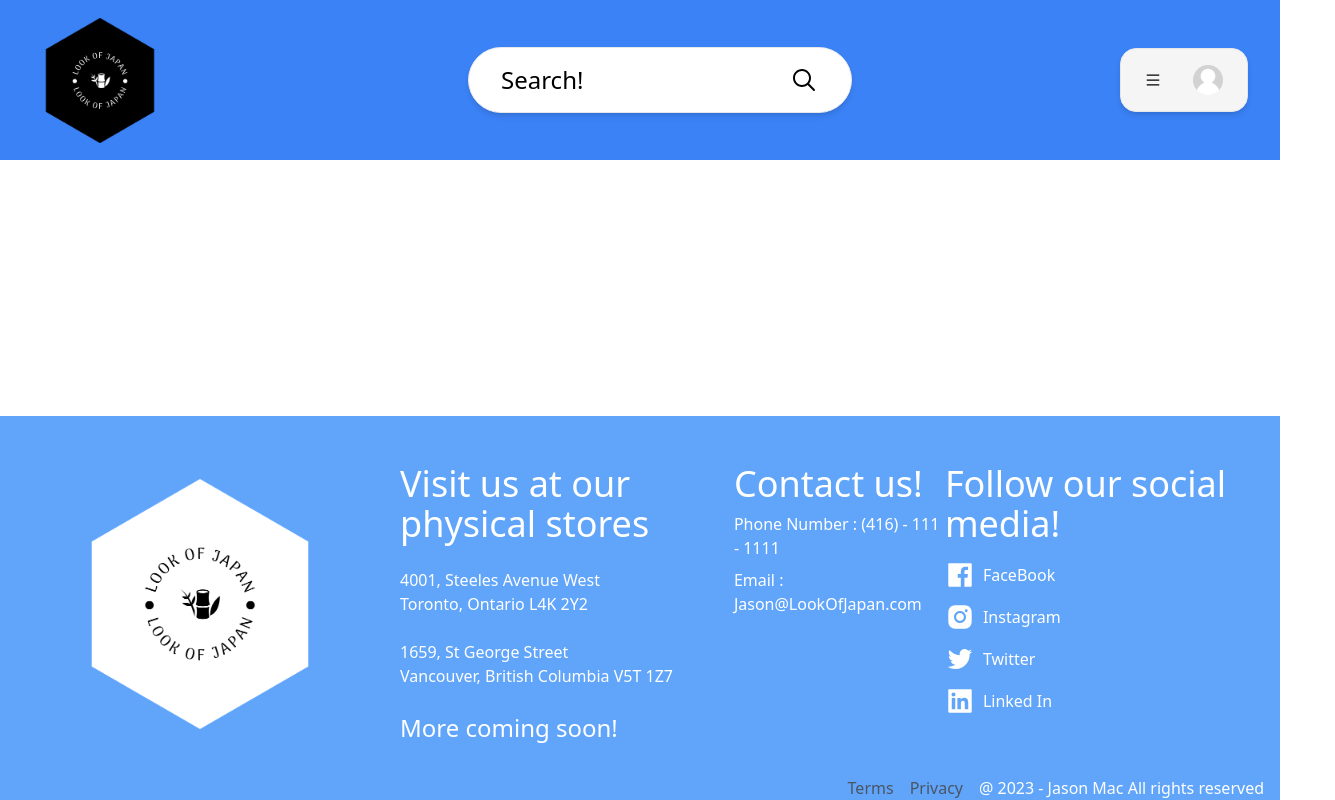
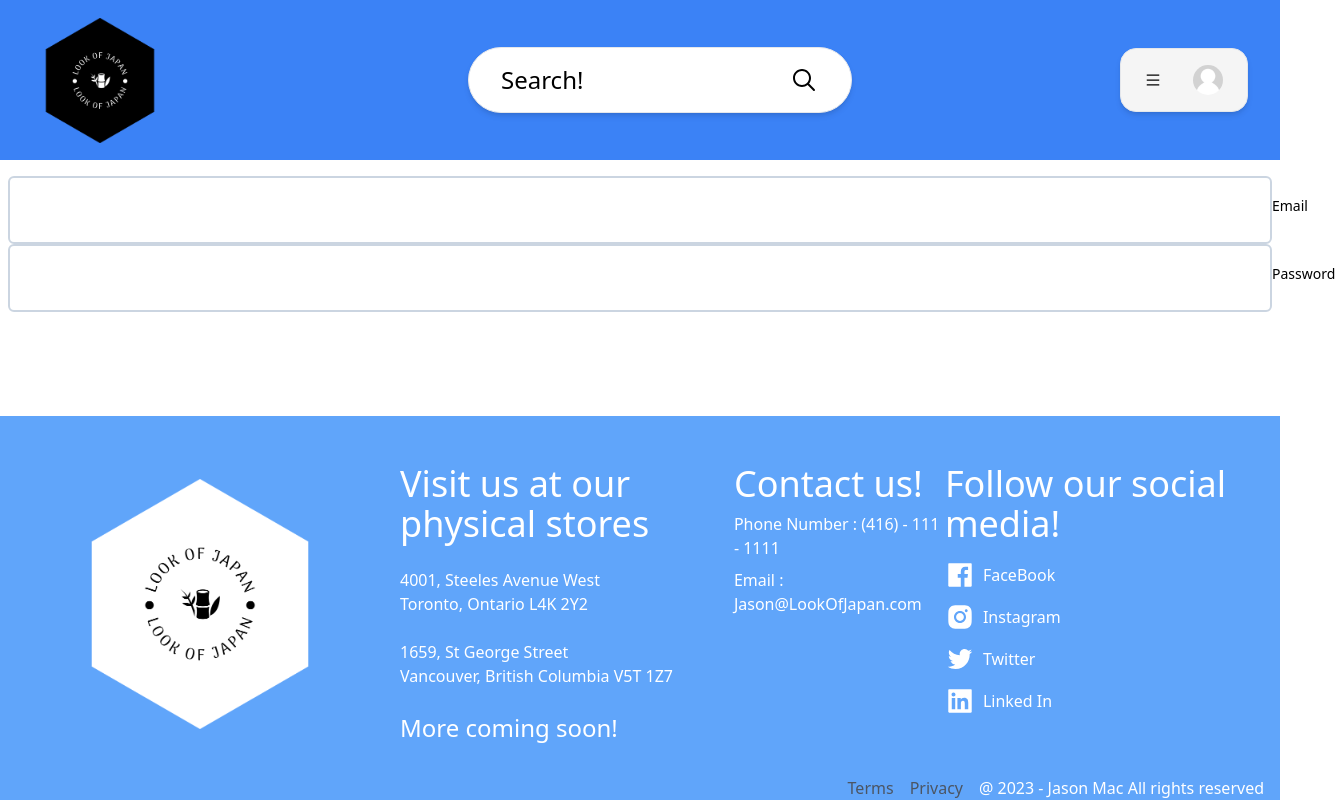
Before and after one commit to JasonMac123/market-place, a Next.js app: page /register in a window 1280 px wide. Shown: the whole page, 1335 px wide, since content can reach past the window. Built offline with nearby package versions, Linux system fonts and the light colour scheme.

Commit message:
Adds form input for register page

```diff
--- a/app/register/page.tsx
+++ b/app/register/page.tsx
@@ -1,6 +1,44 @@
+import ClientContainer from "../components/ClientContainer";
+import Container from "../components/Container";
+import FormInput from "../components/Input/FormInput";
+import { FieldValues, SubmitHandler, useForm } from "react-hook-form";
+
 const RegisterPage = () => {
-  return;
-  <div></div>;
+  const {
+    register,
+    handleSubmit,
+    formState: { errors },
+  } = useForm<FieldValues>({
+    defaultValues: {
+      email: "",
+      password: "",
+    },
+  });
+
+  return (
+    <ClientContainer>
+      <Container>
+        <div>
+          <div>
+            <FormInput
+              id="email"
+              label="Email"
+              register={register}
+              errors={errors}
+              required
+            />
+            <FormInput
+              id="password"
+              label="Password"
+              register={register}
+              errors={errors}
+              required
+            />
+          </div>
+        </div>
+      </Container>
+    </ClientContainer>
+  );
 };
 
 export default RegisterPage;
```
